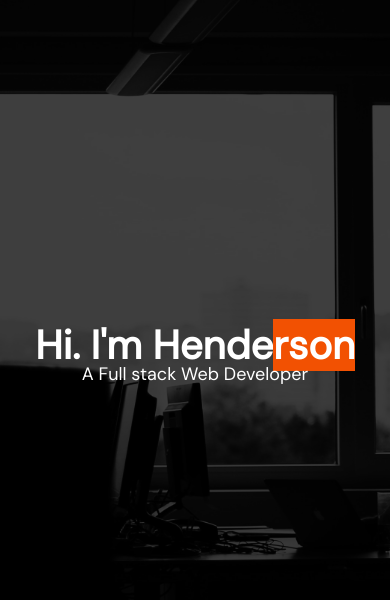
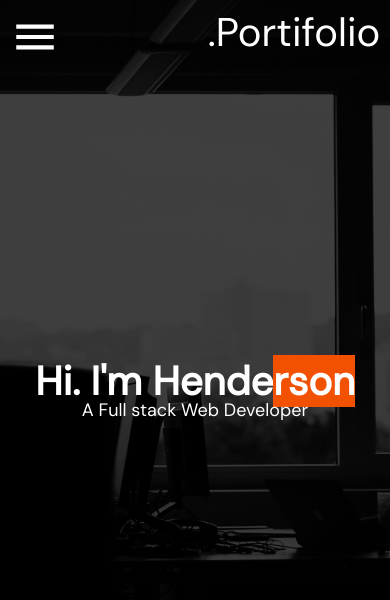
Before and after one commit to Hender-hs/my-own-personal-website, a React (Create React App) app: page / in a window 390 px wide. Shown: the top 600 px of the page. Built offline with nearby package versions, Linux system fonts and the light colour scheme.

Commit message:
feature: mobile menu toggle is finished

```diff
--- a/src/components/NavDeskMob/index.tsx
+++ b/src/components/NavDeskMob/index.tsx
@@ -1,14 +1,19 @@
-import * as S from './styles'
+import * as S                           from './styles'
 import { AiFillCaretDown as DownArrow } from 'react-icons/ai'
+import { useState }                     from 'react'
 
 export const Nav = () => {
 
+  const [openMenu, setOpenMenu] = useState(false)
+
   return (
+    <>
       <S.Nav>
-      <S.H1>.Portifolio</S.H1>
-      <S.H3 className='first-link' >Home</S.H3>
-      <S.H3>Knowledge</S.H3>
-      <S.H3>Projects</S.H3>
+        <S.H1><a href='#'>.Portifolio</a></S.H1>
+        <S.H3 className='first-link' ><a href='#'>Home</a></S.H3>
+        {/* <S.H3><a href='#services'>Knowledge</a></S.H3> */}
+        <S.H3><a href='#services'>Services</a></S.H3>
+        <S.H3><a href='#projects'>Projects</a></S.H3>
         <S.LangMenu>
           <S.H3>Language <DownArrow color='white' /> </S.H3>
           <ul>
@@ -17,7 +22,34 @@ export const Nav = () => {
             <li>Spanish</li>
           </ul>
         </S.LangMenu>
-      <S.H3 className='last-link' >About me</S.H3>
+        <S.H3 className='last-link' ><a href='#about-me'>About me</a></S.H3>
       </S.Nav>
+      <S.NavMobile>
+        <S.PositionHeaderItems>
+          <S.MenuBurguerStyled color='white' size='50' onClick={() => setOpenMenu(true)} />
+          <S.H1Mobile><a href='#'>.Portifolio</a></S.H1Mobile>
+        </S.PositionHeaderItems>
+        <S.MenuModal openMenu={openMenu} >
+          <S.PositionalHeaderMenuMobileItems>
+            <S.MenuBurguerStyled color='white' size='50' onClick={() => setOpenMenu(false)} />
+            <S.H1Mobile><a href='#'>.Portifolio</a></S.H1Mobile>
+          </S.PositionalHeaderMenuMobileItems>
+          <S.PositionalModalMobileItems>
+            <S.H3Mobile><a onClick={() => setOpenMenu(false)} href='#'>Home</a></S.H3Mobile>
+            <S.H3Mobile><a onClick={() => setOpenMenu(false)} href='#services'>Services</a></S.H3Mobile>
+            <S.H3Mobile><a onClick={() => setOpenMenu(false)} href='#projects'>Projects</a></S.H3Mobile>
+            {/* <S.LangMenu>
+              <S.H3>Language <DownArrow color='white' /> </S.H3>
+              <ul>
+                <li>Portuguese</li>
+                <li>English</li>
+                <li>Spanish</li>
+              </ul>
+            </S.LangMenu> */}
+            <S.H3Mobile className='last-link' ><a href='#about-me'>About me</a></S.H3Mobile>
+          </S.PositionalModalMobileItems>
+        </S.MenuModal>
+      </S.NavMobile>
+    </>
   )
 }
--- a/src/components/NavDeskMob/styles.ts
+++ b/src/components/NavDeskMob/styles.ts
@@ -1,4 +1,10 @@
-import styled from 'styled-components'
+import { IoMdMenu as BurguerMenu }  from 'react-icons/io'
+import styled                       from 'styled-components'
+
+interface MobileModal {
+  openMenu: boolean
+}
+
 
 export const Nav = styled.nav `
   /* position: relative; */
@@ -20,6 +26,11 @@ export const Nav = styled.nav `
   @media (max-width: 768px) {
     display: none;
   }
+
+  a {
+    text-decoration: none;
+    color: inherit;
+  }
 `
 
 export const H1 = styled.h1 `
@@ -27,7 +38,6 @@ export const H1 = styled.h1 `
   font-size: 40px;
   font-weight: 100;
   padding: 0 0 0 25px;
-  cursor: pointer;
 `
 
 export const DivLinks = styled.div `
@@ -84,3 +94,84 @@ export const LangMenu = styled.div `
     }
   }
 `
+
+export const NavMobile = styled.nav `
+  background-color: var(--header-cover-color);
+  width: 100%;
+  height: 80px;
+  display: flex;
+  align-items: center;
+  justify-content: center;
+  a {
+    text-decoration: none;
+    color: inherit;
+  }
+
+  @media (min-width: 768px) {
+    display: none;
+  }
+`
+
+export const MenuBurguerStyled = styled(BurguerMenu) `
+  cursor: pointer;
+`
+
+export const PositionHeaderItems = styled.div `
+  width: 95%;
+  display: flex;
+`
+
+export const H1Mobile = styled.h1 `
+  color: white;
+  font-size: 40px;
+  font-weight: 100;
+  padding: 0 0 0 25px;
+  margin-left: auto;
+`
+
+export const MenuModal = styled.div<MobileModal> `
+  background-color: var(--custom-black);
+  position: absolute;
+  left: 0;
+  top: 0;
+  width: 100vw;
+  height: 100vh;
+  visibility: ${({openMenu}) => openMenu ? 'visible' : 'hidden'};
+  z-index: 2;
+  overflow: hidden;
+  opacity: ${({openMenu}) => openMenu ? '1' : '0'};
+  transform: translateX(${({openMenu}) => openMenu ? '0' : '-100vw'});
+  transition: .9s;
+
+  display: flex;
+  flex-direction: column;
+  justify-content: space-between;
+  align-items: center;
+`
+
+export const PositionalHeaderMenuMobileItems = styled.div `
+  width: 95%;
+  display: flex;
+  align-items: center;
+  height: 62px;
+
+  svg {
+    margin-top: 12px;
+  }
+`
+
+export const PositionalModalMobileItems = styled.div `
+  width: 100%;
+  height: 90%;
+  display: flex;
+  flex-direction: column;
+  justify-content: space-evenly;
+  align-items: center;
+`
+
+export const H3Mobile = styled.h3 `
+  font-size: 55px;
+  color: white;
+  font-weight: 100;
+  cursor: pointer;
+`
```
Lines whose indentation alone changed are shown as unchanged.
